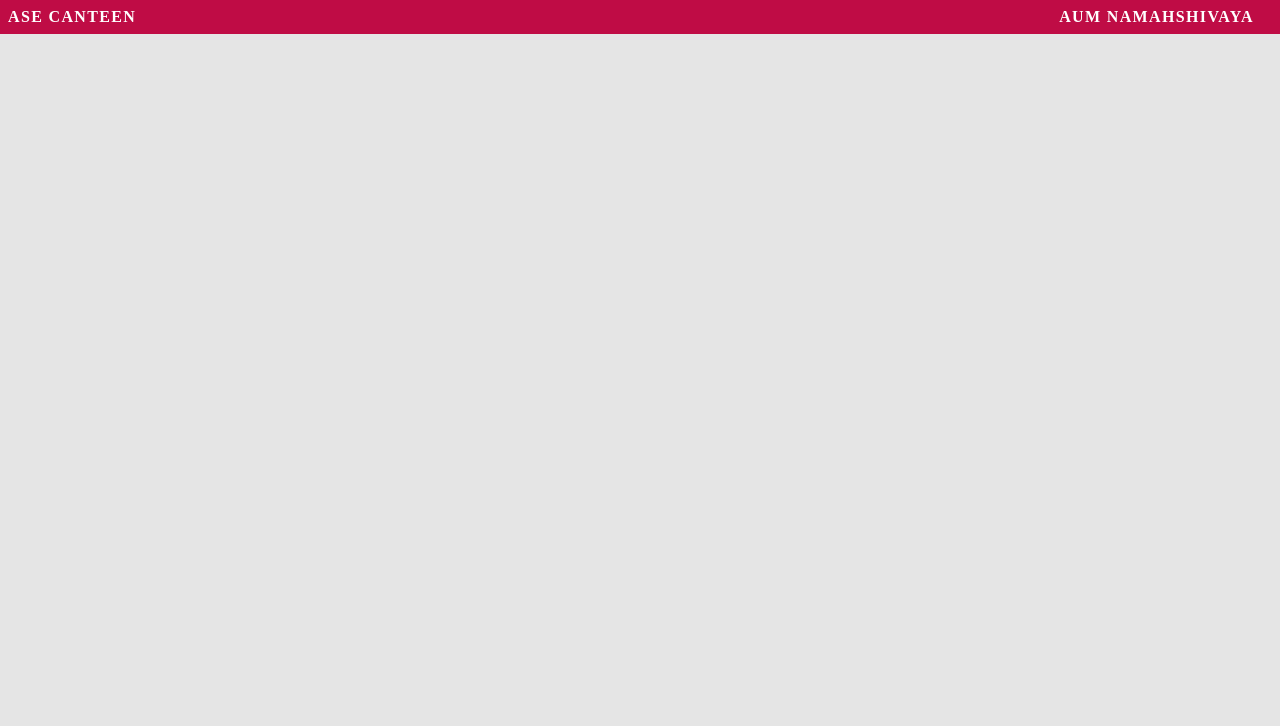
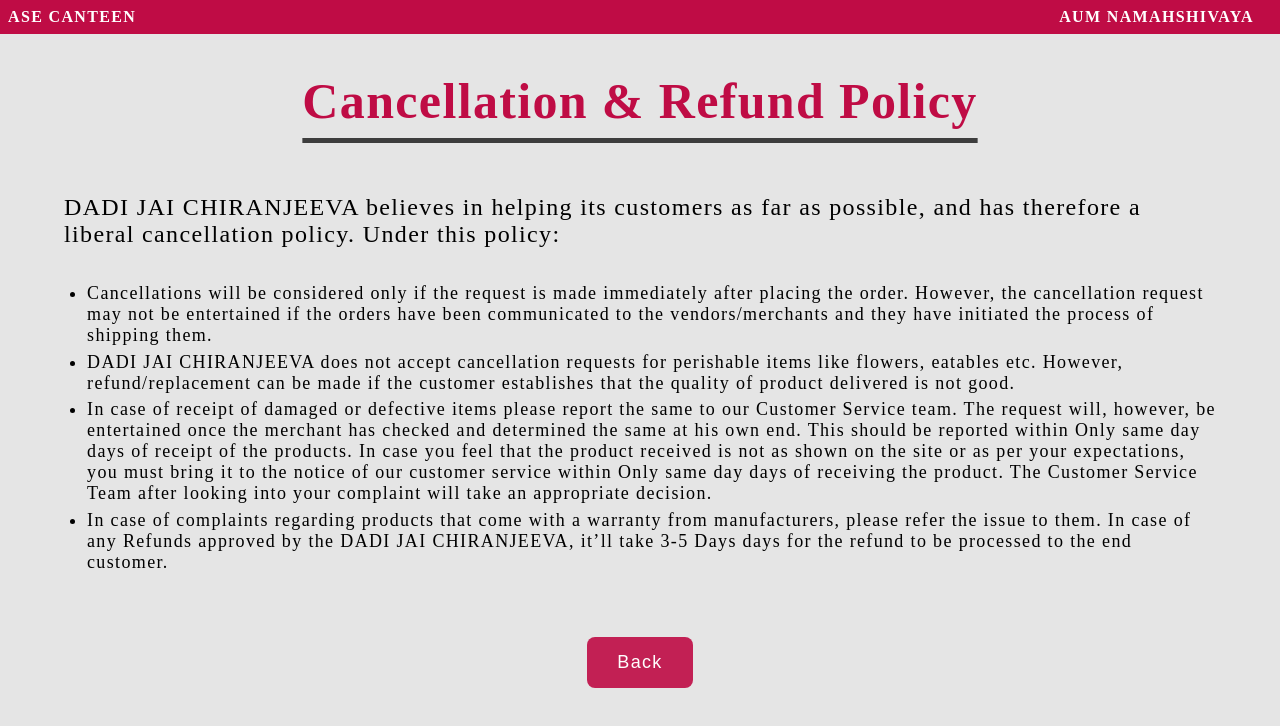
Before and after one commit to onlikrsh/kanteen, a React (Create React App) app in the folder kanteen/: page /cancellationandrefund in a window 1280 px wide. Shown: the top 726 px of the page. Built offline with nearby package versions, Linux system fonts and the light colour scheme; no server answers.

Commit message:
Add Cancellation and refund policy rules
- Also fix list style in privacy policy

```diff
--- a/kanteen/src/App.js
+++ b/kanteen/src/App.js
@@ -14,6 +14,7 @@ import OrderHistory from './components/OrderHistory';
 import TermsAndConditions from './components/TermsAndConditions';
 import ContactUs from './components/ContactUs';
 import PrivacyPolicy from './components/PrivacyPolicy';
+import CancellationAndRefund from './components/CancellationAndRefund';
 // import Footer from './Footer';
 import { UserProvider } from './contexts/userContext';
 
@@ -36,6 +37,7 @@ export default function App() {
                     <Route path='/termsandconditions' element={<TermsAndConditions />}></Route>
                     <Route path='/contactus' element={<ContactUs />}></Route>
                     <Route path='/privacypolicy' element={<PrivacyPolicy />}></Route>
+                    <Route path='/cancellationandrefund' element={<CancellationAndRefund />}></Route>
                 </Routes>
                 {/* <Footer /> */}
             </UserProvider>
--- /dev/null
+++ b/kanteen/src/components/CancellationAndRefund.js
@@ -0,0 +1,39 @@
+import React from 'react';
+import { Link } from 'react-router-dom';
+
+import '../styles/CancellationAndRefund.css';
+
+export default function OrderHistory() {
+    return(
+        <div>
+           <h className="car-title">Cancellation & Refund Policy</h>
+           <div className="car-desc-container">
+           <p className="car-desc"> DADI JAI CHIRANJEEVA believes in helping its customers as far as possible, and has therefore a
+liberal cancellation policy. Under this policy:</p>
+           <ul className="car-desc-list">
+            <li> Cancellations will be considered only if the request is made immediately after placing the order.
+However, the cancellation request may not be entertained if the orders have been communicated to the
+vendors/merchants and they have initiated the process of shipping them.</li>
+            <li> DADI JAI CHIRANJEEVA does not accept cancellation requests for perishable items like flowers,
+eatables etc. However, refund/replacement can be made if the customer establishes that the quality of
+product delivered is not good.</li>
+            <li> In case of receipt of damaged or defective items please report the same to our Customer Service team.
+The request will, however, be entertained once the merchant has checked and determined the same at his
+own end. This should be reported within Only same day days of receipt of the products. In case you feel
+that the product received is not as shown on the site or as per your expectations, you must bring it to the
+notice of our customer service within Only same day days of receiving the product. The Customer
+Service Team after looking into your complaint will take an appropriate decision.</li>
+            <li> In case of complaints regarding products that come with a warranty from manufacturers, please refer
+the issue to them. In case of any Refunds approved by the DADI JAI CHIRANJEEVA, it’ll take 3-5
+Days days for the refund to be processed to the end customer.</li>
+           </ul>
+           </div>
+           <Link
+                exact="true" to="/login"
+                className="car-backBtn">
+                <button>Back</button>
+
+            </Link>
+        </div>
+    );
+}
--- a/kanteen/src/components/Footer.js
+++ b/kanteen/src/components/Footer.js
@@ -35,6 +35,14 @@ export default function OrderHistory() {
                 >
                     <span>Privacy Policy</span>
                 </Link>
+                |
+                <Link
+                    className="footer-link"
+                    exact="true"
+                    to="/cancellationandrefund"
+                >
+                    <span>Cancellation & Refund Policy</span>
+                </Link>
             </p>
         </div>
     )
--- /dev/null
+++ b/kanteen/src/styles/CancellationAndRefund.css
@@ -0,0 +1,49 @@
+.car-title{
+    display:flex;
+    max-width:fit-content;
+    margin: 3% auto 5% auto;
+    word-spacing:0px;
+    color:#bf0c45;
+    font-weight:bold;
+    font-size:50px;
+    text-decoration: underline;
+    text-decoration-color: rgba(0, 0, 0, 0.733);
+    text-underline-offset: 20px;
+}
+
+.car-desc-container{
+    margin:5% 5% 5% 5%;
+}
+
+.car-desc{
+    font-size:x-large;
+    margin-bottom: 3%;
+}
+
+.car-desc-list{
+    margin-left: 2%;
+}
+.car-desc-list li{
+    font-size: large;
+    list-style-type:disc;
+    margin-bottom: 0.5%;
+}
+
+.car-backBtn{
+    display:flex;
+    max-width:fit-content;
+    margin: 3% auto 1% auto;
+    word-spacing:0px;
+    font-weight:bold;
+    text-decoration:none;
+}
+
+.car-backBtn button{
+    background-color: #bf0c45e6;
+    color: #fff;
+    padding: 15px 30px;
+    font-size: 18px;
+    border: none;
+    border-radius: 8px;
+    cursor: pointer;
+}
--- a/kanteen/src/styles/PrivacyPolicy.css
+++ b/kanteen/src/styles/PrivacyPolicy.css
@@ -21,8 +21,10 @@
     margin-bottom: 10px;
 }
 .pp-list {
+    margin-left: 20px;
+}
+.pp-list li{
     list-style-type: disc;
-    margin-left: 20px;
 }
 .pp-section {
     margin-bottom: 20px;
```
